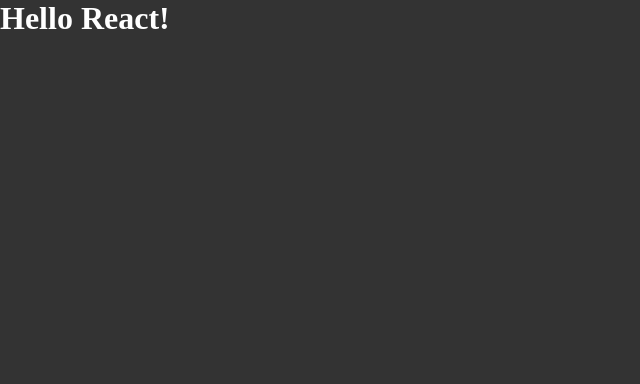
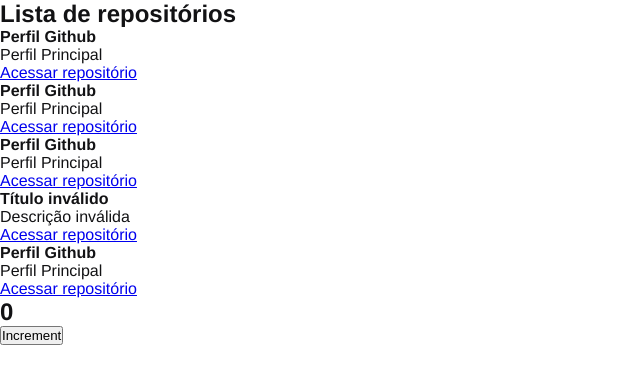
Before and after one commit to rafaelfloressilveira/rocketSeat, a React app in the folder react/Chapter_I/projects/01-github-explorer/: page / in a window 1280 px wide. Shown: the top 384 px of the page, without its empty margins (0-640 px from the left). Built offline with nearby package versions, Linux system fonts and the light colour scheme.

Commit message:
conceitos React  property, state

```diff
--- a/react/Chapter_I/projects/01-github-explorer/src/App.jsx
+++ b/react/Chapter_I/projects/01-github-explorer/src/App.jsx
@@ -1,5 +1,12 @@
+import { Counter } from './components/Counter';
+import { RepositoryList } from './components/RepositoryList';
 import './styles/global.scss';
 
 export function App() {
-    return <h1>Hello React!</h1>
+    return (
+        <>
+            <RepositoryList />
+            <Counter />
+        </>
+    )
 }
--- /dev/null
+++ b/react/Chapter_I/projects/01-github-explorer/src/components/Counter.jsx
@@ -0,0 +1,17 @@
+import { useState } from 'react';
+
+export function Counter() {
+    const [counter, setCounter] = useState(0);
+
+    function increment() {
+        setCounter(counter + 1);
+    }
+     return (
+        <div>
+            <h2>{counter}</h2>
+            <button type="button" onClick={increment}>
+                Increment
+            </button>
+        </div>
+    );
+}
--- /dev/null
+++ b/react/Chapter_I/projects/01-github-explorer/src/components/RepositoryItem.jsx
@@ -0,0 +1,13 @@
+export function RepositoryItem(props) {
+    return (
+    <li>
+        <strong>{props.repository?.name ?? 'Título inválido'}</strong>
+        <p>{props.repository?.description ?? 'Descrição inválida'}</p>
+
+        <a href={props.repository?.link ?? 'localhost:8080'}>
+            Acessar repositório
+        </a>
+    </li>
+
+    );
+}
--- /dev/null
+++ b/react/Chapter_I/projects/01-github-explorer/src/components/RepositoryList.jsx
@@ -0,0 +1,26 @@
+import { RepositoryItem } from "./RepositoryItem";
+
+const repository = {
+    name: 'Perfil Github',
+    description: 'Perfil Principal',
+    link: "https://github.com/rafaelfloressilveira"
+}
+
+export function RepositoryList() {
+    return (
+        <section className="repository-list">
+            <h1>Lista de repositórios</h1>
+
+            <ul>
+
+                <RepositoryItem repository={repository} />
+                <RepositoryItem repository={repository} />
+                <RepositoryItem repository={repository} />
+                <RepositoryItem />
+                <RepositoryItem repository={repository} />
+
+            </ul>
+        </section>
+
+    );
+}
--- a/react/Chapter_I/projects/01-github-explorer/src/styles/global.scss
+++ b/react/Chapter_I/projects/01-github-explorer/src/styles/global.scss
@@ -5,7 +5,6 @@
 }
 
 body {
-    font: Arial, Helvetica, sans-serif;
-    background: #333;
-    color: #FFF;
+    font: 16px "Helvetica Neue",Arial, sans-serif;
+    color: #121214;
 }
```
